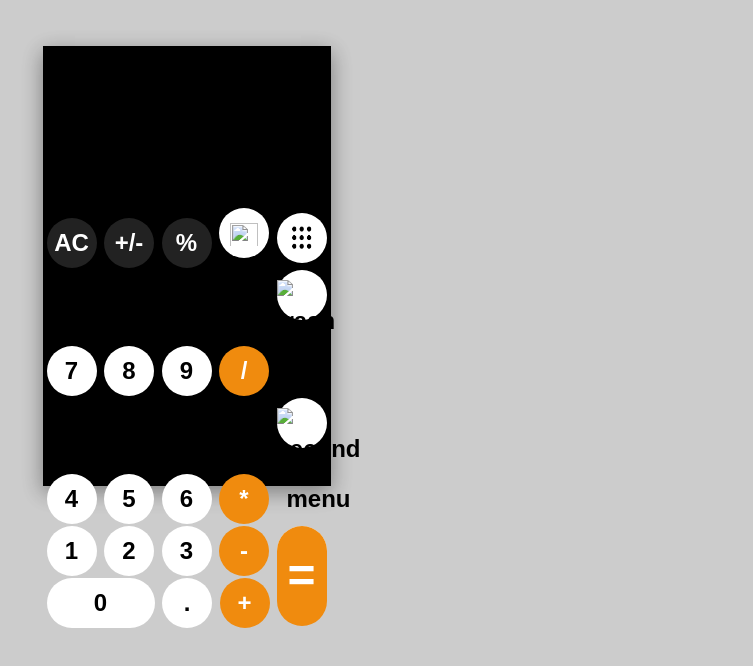
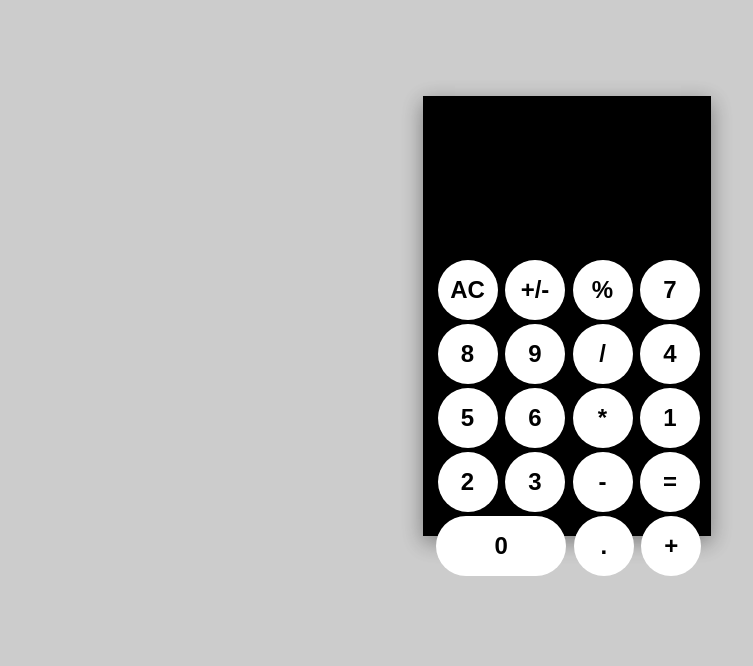
Before and after one commit to faizanfazul/Calculator, a plain HTML site: page index.html in a window 1280 px wide. Shown: the whole page, without its empty margins (77-830 px from the left). Drawn offline with Linux system fonts and the light colour scheme.

Commit message:
reduced overall layout

```diff
--- a/index.html
+++ b/index.html
@@ -13,24 +13,19 @@
         <div class="buttons" id="img">AC</div>
         <div class="buttons" id="img">+/-</div>
         <div class="buttons" id="img">%</div>
-        <div class="buttons"><img src="images/left-arrow.png" alt=""></div>
-        <div class="buttons"><img src="images/menu.png" alt="menu options"></div>
         <div class="buttons">7</div>
         <div class="buttons">8</div>
         <div class="buttons">9</div>
         <div class="buttons" id="sins">/</div>
-        <div class="buttons"><img src="images/trash.png" alt="trash icon"></div>
         <div class="buttons">4</div>
         <div class="buttons">5</div>
         <div class="buttons">6</div>
         <div class="buttons" id="sins">*</div>
-        <div class="buttons"><img src="images/menu2.png" alt="second menu"></div>
         <div class="buttons">1</div>
         <div class="buttons">2</div>
         <div class="buttons">3</div>
         <div class="buttons" id="sins">-</div>
         <div class="buttons" id="equal">=</div>
-        <div class="buttons">21</div>
         <div class="buttons">0</div>
         <div class="buttons">.</div>
         <div class="buttons" id="sins">+</div>
--- a/style.css
+++ b/style.css
@@ -10,31 +10,32 @@ html{
 }
 .calc-body{
     box-shadow: 0 6px 20px 0 rgba(0, 0, 0, 0.22), 0 6px 20px 0 rgba(0, 0, 0, 0.19);
-    margin-top: 46px;
-    margin-left: 120px;
+    margin-top: 96px;
+    margin-left: 500px;
     background-color: #000;
     height: 280px;
     padding-top: 160px;
+    text-align: center;
     width: 22.5%;
 }
 .buttons{
     display: inline-block;
-    margin-top: 2px;
+    margin-top: 4px;
     margin-left: 3.5px;
     border-radius: 50px;
     text-align: center;
     font-weight: bolder;
     font-size: 1.5em;
     font-family: Arial, Helvetica, sans-serif;
-    width: 50px;
-    height: 50px;
-    line-height: 50px;
+    width: 60px;
+    height: 60px;
+    line-height: 60px;
     background-color: #fff;
     cursor: pointer;
 }
 .buttons:active{
     display: inline-block;
-    margin-top: 3px;
+    margin-top: 2px;
     cursor: pointer;
     margin-left: 3.5px;
     border-radius: 50px;
@@ -42,39 +43,16 @@ html{
     font-weight: bolder;
     font-size: 1.5em;
     font-family: Arial, Helvetica, sans-serif;
-    width: 50px;
-    height: 50px;
+    width: 52px;
+    height: 52px;
     line-height: 50px;
     background-color: #fff;
 }
-img{
-    width: 28px;
-    height: 28px;
-    margin-top: 10px;
-    background-size: contain;
-    cursor: not-allowed;
+:nth-child(17){
+    width: 130px;
+    height: 60px;
 }
-:nth-child(20){
-    width: 50px;
-    height: 100px;
-    position: absolute;
+:nth-child(17):active{
+    width: 10px;
+    height: 60px;
 }
-:nth-child(22){
-    width: 108px;
-    height: 50px;
-    /* position: absolute; */
-}
-#equal{
-    line-height: 100px;
-    color: #fff;
-    font-size: 3em;
-    background-color: var(--bg-color);
-}
-#img{
-    background-color: #222222;
-    color: #fff;
-}
-#sins{
-    color: #fff;
-    background-color: var(--bg-color);
-}
```
Also changed, not shown: claculator.png (deleted), images/claculator.png (deleted), images/menu.png (deleted).
